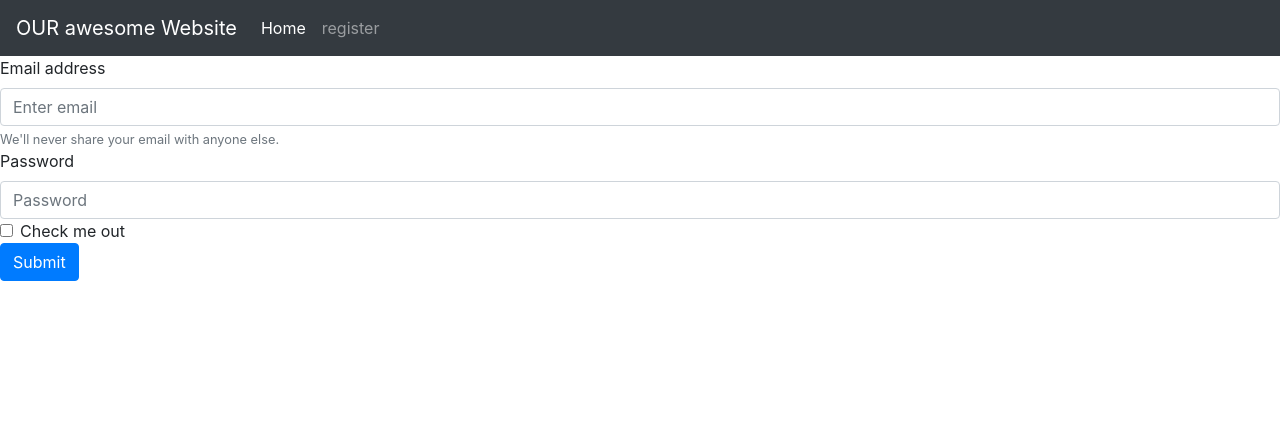
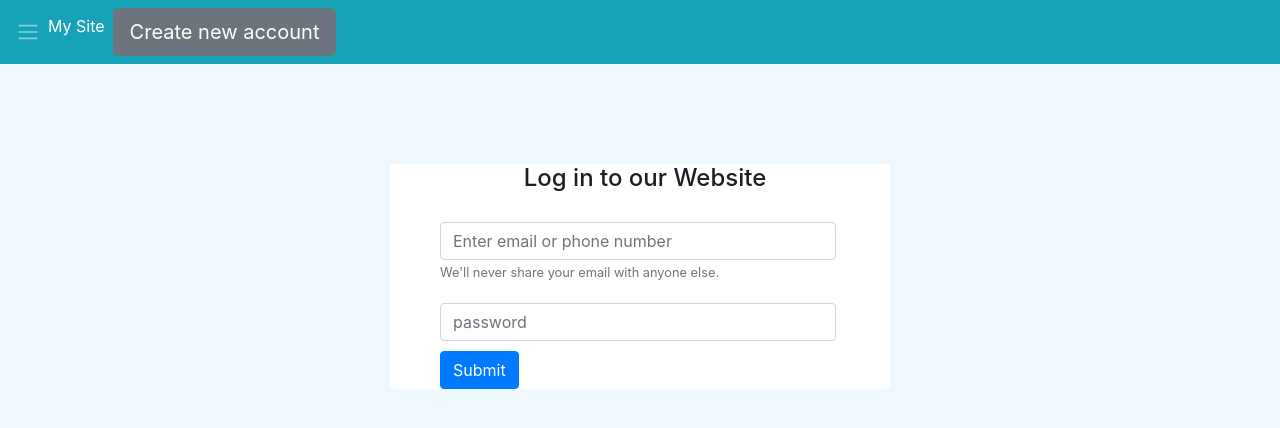
Before and after one commit to mayank0802/Login, a Django app: page /login/ in a window 1280 px wide. Shown: the top 428 px of the page. Run offline with Django 3.2, Linux system fonts and the light colour scheme; some libraries are stand-ins or nearby versions.

Commit message:
Update index.html

```diff
--- a/oap/login/templates/login/index.html
+++ b/oap/login/templates/login/index.html
@@ -17,69 +17,95 @@
     />
 
     <title>Hello, world!</title>
+    <style>
+      body {
+        background-color: aliceblue;
+        direction: ltr;
+        line-height: 1.34;
+        margin: 0;
+        padding: 0;
+        unicode-bidi: embed;
+      }
+      .formm {
+        background: #fff;
+        color: #1c1e21;
+        margin-left: auto;
+        margin-top: auto;
+        margin-right: auto;
+        margin-bottom: auto;
+        width: 500px;
+      }
+      .size {
+        text-align: center;
+        margin-top: 100px;
+        margin-left: 10px;
+      }
+      .login-form-container {
+        width: 396px;
+        align: center;
+
+        margin-left: 50px;
+      }
+      .btn-primary {
+        margin-top: 10px;
+        margin-left: 50px;
+      }
+    </style>
   </head>
   <body>
     <div>
-      <nav class="navbar navbar-expand-lg navbar-dark bg-dark">
-        <a class="navbar-brand" href="/login">OUR awesome Website</a>
-        <button
-          class="navbar-toggler"
-          type="button"
-          data-toggle="collapse"
-          data-target="#navbarNav"
-          aria-controls="navbarNav"
-          aria-expanded="false"
-          aria-label="Toggle navigation"
-        >
-          <span class="navbar-toggler-icon"></span>
-        </button>
+      <nav class="navbar navbar-expand-lg navbar-dark bg-info">
+        <span class="navbar-toggler-icon"></span>
         <div class="collapse navbar-collapse" id="navbarNav">
           <ul class="navbar-nav">
             <li class="nav-item active">
               <a class="nav-link" href="#"
-                >Home <span class="sr-only">(current)</span></a
+                >My Site <span class="sr-only">(current)</span></a
               >
             </li>
             <li class="nav-item">
-              <a class="nav-link" href="/login/register">register</a>
+              <a class="btn btn-secondary btn-lg" href="/login/register"
+                >Create new account</a
+              >
             </li>
           </ul>
         </div>
       </nav>
     </div>
-    <div>
+    <div class="formm">
+      <h4 class="size">Log in to our Website</h4>
       <form>
-        <div class="form">
-          <label for="exampleInputEmail1">Email address</label>
+        <div class="login-form-container">
+          <label for="exampleInputEmail1"></label>
           <input
             type="email"
             class="form-control"
             id="exampleInputEmail1"
             aria-describedby="emailHelp"
-            placeholder="Enter email"
+            placeholder="Enter email or phone number"
+            autocomplete="off"
           />
           <small id="emailHelp" class="form-text text-muted"
             >We'll never share your email with anyone else.</small
           >
         </div>
-        <div class="form">
-          <label for="exampleInputPassword1">Password</label>
+        <div class="login-form-container">
+          <label for="exampleInputPassword1"></label>
           <input
             type="password"
+            placeholder="password"
             class="form-control"
             id="exampleInputPassword1"
             placeholder="Password"
+            autocomplete="off"
           />
         </div>
-        <div class="form-check">
-          <input type="checkbox" class="form-check-input" id="exampleCheck1" />
-          <label class="form-check-label" for="exampleCheck1"
-            >Check me out</label
-          >
-        </div>
-        <button type="submit" class="btn btn-primary">Submit</button>
+        <button type="submit" class="btn btn-primary" id="button">
+          Submit
+        </button>
       </form>
     </div>
+
     <!-- Optional JavaScript -->
     <!-- jQuery first, then Popper.js, then Bootstrap JS -->
     <script
```
